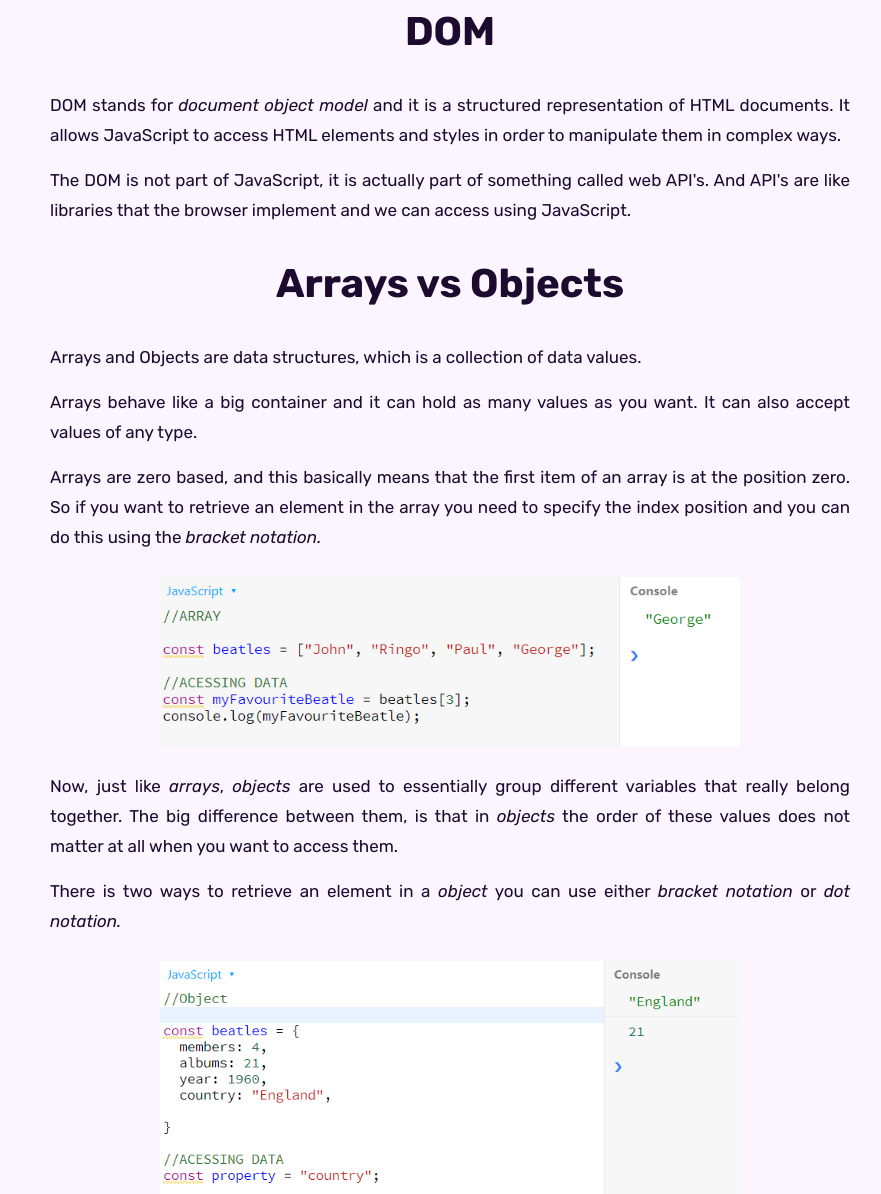
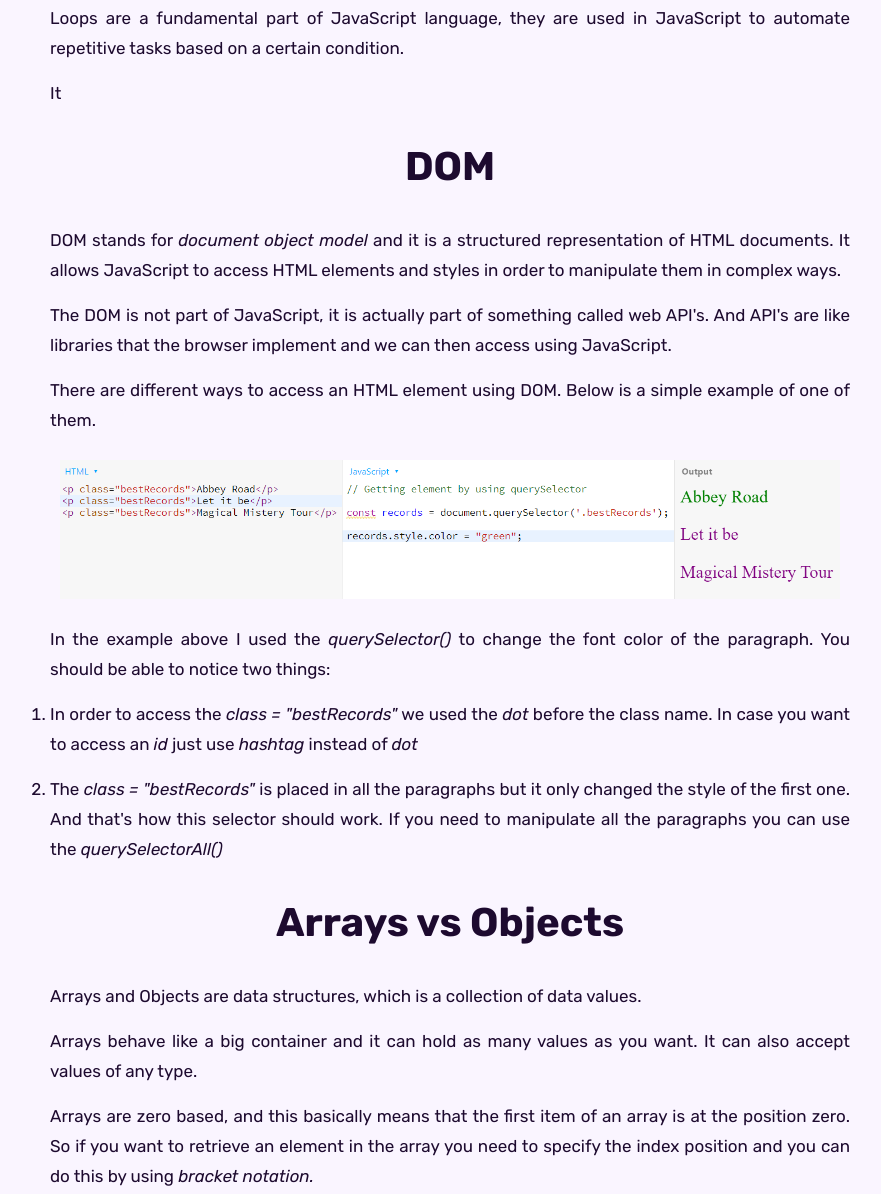
Before and after one commit to ninaokumura/ninaokumura.github.io, a plain HTML site: page blog/javascript-dom.html in a window 1280 px wide. Shown: the part 1177-2371 px from the top of the page, without its empty margins (190-1071 px from the left). Drawn offline with Linux system fonts and the light colour scheme.

Commit message:
add function content

```diff
--- a/blog/javascript-dom.css
+++ b/blog/javascript-dom.css
@@ -86,7 +86,15 @@ html {
 }
 
 .img-size {
-  width: 60rem;
+  width: 80rem;
+}
+
+.list-items {
+  margin: 1.5rem auto;
+  font-size: 1.7rem;
+  line-height: 3rem;
+  text-align: justify;
+  max-width: 80rem;
 }
 
 .footer {
--- a/blog/javascript-dom.html
+++ b/blog/javascript-dom.html
@@ -50,24 +50,46 @@
              <p>So in this analogy, HTML would be the structure of the body. CSS would be our appearance, like our clothes and hair color for example. Now JavaScript would be our nervous system and muscles. It gives everything movement and dynamic abilities.</p>
 
              <h2>Control flow and Loops</h2>
+             <p>Loops are a fundamental part of JavaScript language, they are used in JavaScript to automate repetitive tasks based on a certain condition.</p>
+             <p>It </p>
+
+
+
              <h2>DOM</h2>
              <p>DOM stands for <em>document object model</em> and it is a structured representation of HTML documents. It allows JavaScript to access HTML elements and styles in order to manipulate them in complex ways.</p>
              <p>
                The DOM is not part of JavaScript, it is actually part of something called web API's.
-               And API's are like libraries that the browser implement and we can access using JavaScript.
-              </p>
+               And API's are like libraries that the browser implement and we can then access using JavaScript.
+            </p>
+            <p>There are different ways to access an HTML element using DOM. Below is a simple example of one of them.</p>
+            <img class="article-img img-size" src="/imgs/querySelector-example.png"/>
+            <p>In the example above I used the <em>querySelector()</em> to change the font color of the paragraph. You should be able to notice two things:</p>
+             <ol class="list-container">
+               <li class="list-items">In order to access the <em>class = "bestRecords"</em> we used the <em>dot</em> before the class name. In case you want to access an <em>id</em> just use <em>hashtag</em> instead of <em>dot</em></li>
+               <li class="list-items">The <em>class = "bestRecords"</em> is placed in all the paragraphs but it only changed the style of the first one. And that's how this selector should work. If you need to manipulate all the paragraphs you can use the <em>querySelectorAll()</em></li>
+             </ol>
+
                <h2>Arrays vs Objects</h2>
                <p>Arrays and Objects are data structures, which is a collection of data values.</p>
                <p>Arrays behave like a big container and it can hold as many values as you want. It can also accept values of any type.</p>
-               <p>Arrays are zero based, and this basically means that the first item of an array is at the position zero. So if you want to retrieve an element in the array you need to specify the index position and you can do this using the <em>bracket notation.</em></p>
+               <p>Arrays are zero based, and this basically means that the first item of an array is at the position zero. So if you want to retrieve an element in the array you need to specify the index position and you can do this by using <em>bracket notation.</em></p>
                <img class="article-img img-size" src="/imgs/array-example.png"/>
 
                <p>Now, just like <em>arrays</em>, <em>objects</em> are used to essentially group different variables that really belong together. The big difference between them, is that in <em>objects</em> the order of these values does not matter at all when you want to access them. </p>
 
-               <p>There is two ways to retrieve an element in a <em>object</em> you can use either <em>bracket notation</em> or <em>dot notation.</em> </p>
+               <p>There is two ways to retrieve an element in a <em>object</em>. You can use either <em>bracket notation</em> or <em>dot notation.</em> </p>
                <img class="article-img img-size" src="/imgs/object-example.png"/>
 
              <h2>Function</h2>
+             <p><em>Function</em> is a piece of code that not only allows you to reuse the same code over and over again but it can also receive data and return data back.</p>
+             <p>There's three different ways of writing functions: <em>function declaration</em>, <em>function expression</em> and <em>arrow function</em>. The following image is an example of <em>function declaration</em>.</p>
+
+             <img class="article-img img-size" src="/imgs/function-example.png"/>
+
+             <p>In <em>functions</em> you have to specify something called parameter, which will be defined once the <em>function</em> is called.
+            In the example above, the parameter is the <em>birthYear</em>.</p>
+
+
 
           </article>
         </main>
```
Also changed, not shown: imgs/function-example.png (added), imgs/querySelector-example.png (added).
